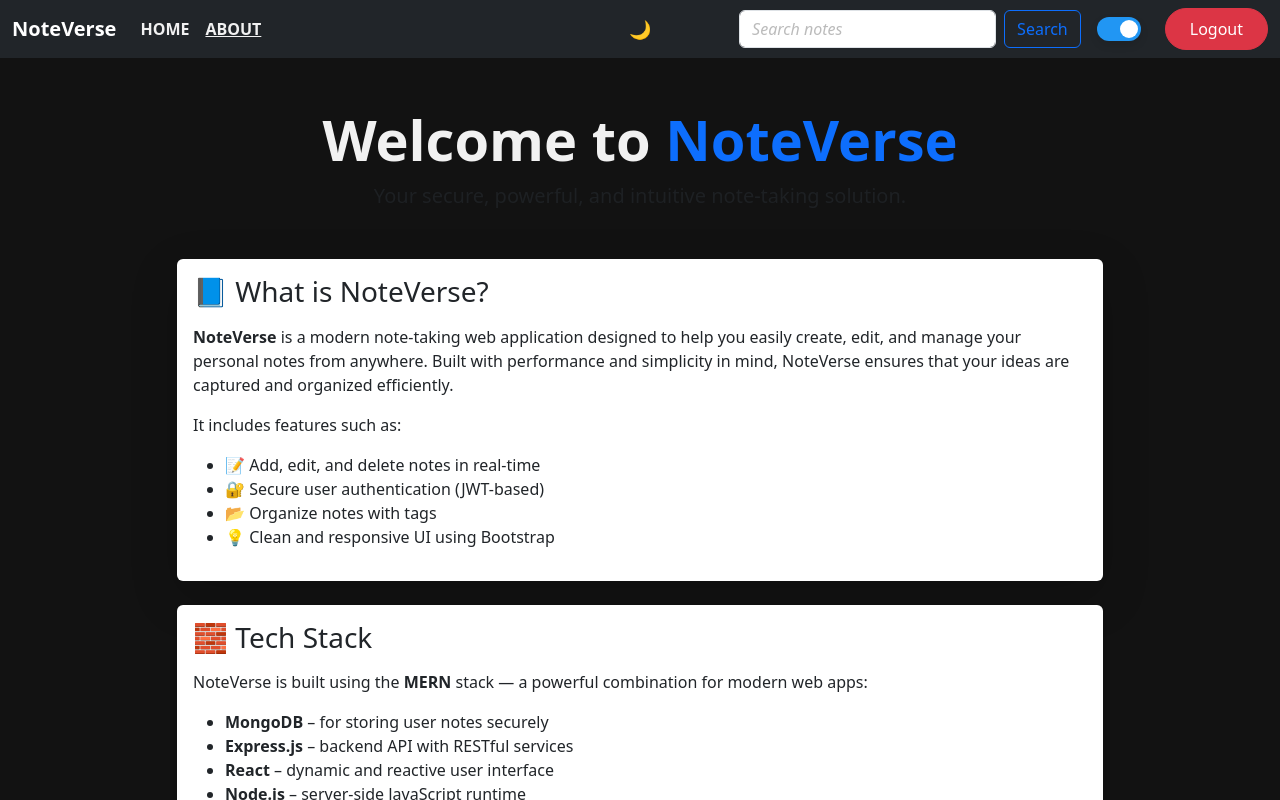
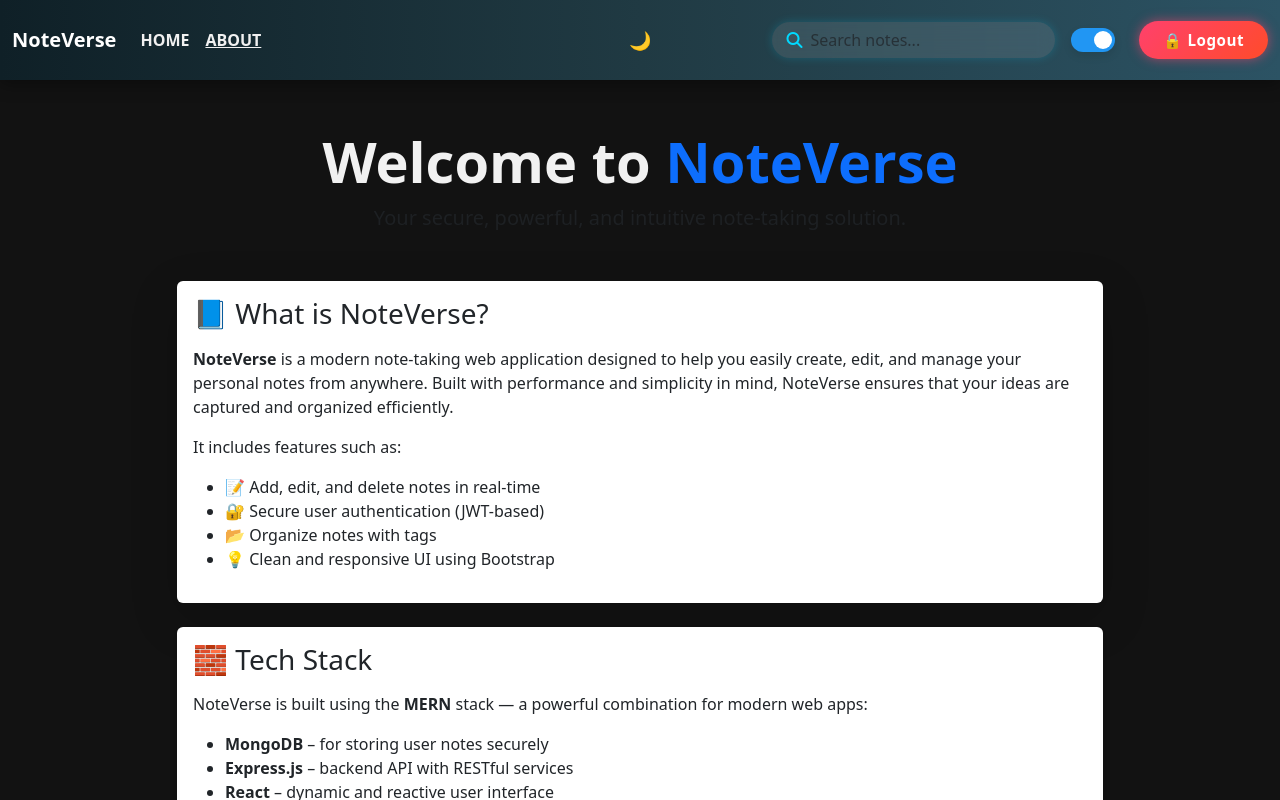
Before and after one commit to OmkarGaikwad5/NoteVerse-, a React (Vite) app: page /about in a window 1280 px wide. Shown: the top 800 px of the page. Built offline with nearby package versions, Linux system fonts and the light colour scheme; no server answers; sample sign-in values are in the browser's storage.

Commit message:
Search box and other UI Fixed

```diff
--- a/src/components/Navbar.jsx
+++ b/src/components/Navbar.jsx
@@ -12,13 +12,27 @@ function Navbar({ showAlert }) {
   const [isLoggedIn, setIsLoggedIn] = useState(false);
 
  useEffect(() => {
-    const token = localStorage.getItem('token');
+  const checkAuth = () => {
+    const token = localStorage.getItem("token");
     setIsLoggedIn(!!token);
+  };
 
+  // 🌙 Apply mode classes on body
   document.body.classList.remove('light-mode', 'dark-mode');
   document.body.classList.add(`${mode}-mode`);
   localStorage.setItem('mode', mode);
-  }, [mode]);
+
+  checkAuth(); // Check auth status on mount
+
+  // ✅ Listen for global auth change
+  window.addEventListener("authChanged", checkAuth);
+
+  // ✅ Cleanup event listener
+  return () => {
+    window.removeEventListener("authChanged", checkAuth);
+  };
+}, [mode]); // 👈 Now responds to mode changes too
+
 
   const toggleMode = () => {
     setMode((prev) => (prev === 'dark' ? 'light' : 'dark'));
@@ -27,16 +41,34 @@ function Navbar({ showAlert }) {
   const isDark = mode === 'dark';
 
   const handleLogout = () => {
-    localStorage.removeItem('token');
+  localStorage.removeItem("token");
   setIsLoggedIn(false);
+  window.dispatchEvent(new Event("authChanged")); // 👈 dispatch logout
   showAlert("Logged out successfully", "success");
-    navigate('/login');
+  navigate("/login");
 };
 
+
   return (
-    <nav className={`navbar navbar-expand-lg ${isDark ? 'navbar-dark bg-dark' : 'navbar-light bg-light'}`}>
+    <nav
+  className={`navbar navbar-expand-lg ${isDark ? 'navbar-dark' : 'navbar-light'}`}
+  style={{
+    background: isDark
+      ? 'linear-gradient(to right, #0f2027, #203a43, #2c5364)'
+      : 'linear-gradient(to right, #fdfbfb, #ebedee)',
+    boxShadow: '0 4px 16px rgba(0, 0, 0, 0.35)',
+    backdropFilter: 'blur(8px)',
+    transition: 'background 0.3s ease',
+    zIndex: 1030,
+    minHeight: '80px', // 👈 Gives the navbar a pleasant height
+    paddingTop: '10px',
+    paddingBottom: '10px',
+  }}
+>
+
+
       <div className="container-fluid">
-        <Link className="navbar-brand fw-bold" to="/">NoteVerse</Link>
+        <Link className="navbar-brand fw-bold text-decoration-none" to="/">NoteVerse</Link>
 
         <button className="navbar-toggler" type="button" data-bs-toggle="collapse" data-bs-target="#navbarSupportedContent">
           <span className="navbar-toggler-icon" />
@@ -44,24 +76,50 @@ function Navbar({ showAlert }) {
 
         <div className="collapse navbar-collapse" id="navbarSupportedContent">
           <ul className="navbar-nav me-auto mb-2 mb-lg-0">
-            <li className="nav-item">
-              <Link className={`nav-link ${location.pathname === "/" ? "active" : ""}`} to="/">Home</Link>
+            <li className="nav-item ">
+              <Link className={`nav-link text-decoration-none  ${location.pathname === "/" ? "active" : ""}`} to="/">Home</Link>
             </li>
             <li className="nav-item">
               <Link className={`nav-link ${location.pathname === "/about" ? "active" : ""}`} to="/about">About</Link>
             </li>
           </ul>
 
-          <form className="d-flex me-3" role="search">
+{/* SEARCH BOX */}
+
+        {isLoggedIn && (
+  <div
+    className="position-relative me-3"
+    style={{
+      borderRadius: '30px',
+      background: isDark ? 'rgba(255, 255, 255, 0.1)' : 'rgba(0, 0, 0, 0.05)',
+      padding: '6px 14px',
+      display: 'flex',
+      alignItems: 'center',
+      boxShadow: isDark
+        ? '0 0 10px rgba(0, 217, 255, 0.2)'
+        : '0 0 8px rgba(0, 0, 0, 0.1)',
+      transition: '0.3s ease-in-out',
+      backdropFilter: 'blur(8px)',
+      minWidth: '250px',
+    }}
+  >
+    <i
+      className="fas fa-search me-2"
+      style={{ color: isDark ? '#00d9ff' : '#333' }}
+    />
     <input
-              type="search"
-              className="form-control me-2"
-              placeholder="Search notes"
-              aria-label="Search"
+      type="text"
+      className="form-control border-0 bg-transparent p-0 shadow-none"
+      placeholder="Search notes..."
+      style={{
+        color: isDark ? '#fff' : '#000',
+        fontWeight: '500',
+      }}
       onChange={(e) => setSearchQuery(e.target.value)}
     />
-            <button className="btn btn-outline-primary" type="button">Search</button>
-          </form>
+  </div>
+)}
+
 
           {/* Theme toggle */}
           <div className="d-flex align-items-center me-3">
@@ -76,18 +134,75 @@ function Navbar({ showAlert }) {
 
           {/* Auth Buttons */}
           {!isLoggedIn ? (
-            <div className="d-flex">
-              <Link to="/login" className="me-2">
-                <button className="btn btn-outline-primary px-4 py-2 rounded-pill">Login</button>
+          <div className="d-flex gap-2">
+  <Link to="/login">
+  <button
+    className="px-4 py-2 fw-semibold rounded-pill border-0 d-flex align-items-center gap-2"
+    style={{
+      background: 'linear-gradient(to right, #00c9ff, #92fe9d)',
+      color: '#000',
+      boxShadow: '0 0 12px rgba(0, 201, 255, 0.5)',
+      transition: 'all 0.3s ease',
+    }}
+    onMouseEnter={(e) => {
+      e.currentTarget.style.boxShadow = '0 0 20px rgba(0, 201, 255, 0.8)';
+      e.currentTarget.style.transform = 'translateY(-2px)';
+    }}
+    onMouseLeave={(e) => {
+      e.currentTarget.style.boxShadow = '0 0 12px rgba(0, 201, 255, 0.5)';
+      e.currentTarget.style.transform = 'translateY(0)';
+    }}
+  >
+    <i className="fas fa-sign-in-alt"></i> Login
+  </button>
 </Link>
+
+
   <Link to="/signup">
-                <button className="btn btn-primary px-4 py-2 rounded-pill">Sign Up</button>
+    <button
+      className="px-4 py-2 fw-semibold rounded-pill border-0 d-flex align-items-center gap-2 text-white"
+      style={{
+        background: 'linear-gradient(135deg, #8e2de2, #4a00e0)',
+        boxShadow: '0 0 14px rgba(138, 43, 226, 0.5)',
+        transition: 'all 0.3s ease',
+      }}
+      onMouseEnter={(e) => {
+        e.currentTarget.style.boxShadow = '0 0 20px rgba(138, 43, 226, 0.8)';
+        e.currentTarget.style.transform = 'translateY(-1px)';
+      }}
+      onMouseLeave={(e) => {
+        e.currentTarget.style.boxShadow = '0 0 14px rgba(138, 43, 226, 0.5)';
+        e.currentTarget.style.transform = 'translateY(0)';
+      }}
+    >
+      <i className="fas fa-user-plus"></i> Sign Up
+    </button>
   </Link>
 </div>
+
           ) : (
-            <button onClick={handleLogout} className="btn btn-danger px-4 py-2 rounded-pill">
-              Logout
+           <button
+  onClick={handleLogout}
+  className="px-4 py-2 fw-semibold rounded-pill border-0 text-white"
+  style={{
+    background: 'linear-gradient(135deg, #ff416c, #ff4b2b)',
+    boxShadow: '0 0 12px rgba(255, 65, 108, 0.6)',
+    transition: 'all 0.3s ease',
+    fontSize: '0.95rem',
+    letterSpacing: '0.5px',
+  }}
+  onMouseEnter={(e) => {
+    e.currentTarget.style.boxShadow = '0 0 20px rgba(255, 75, 43, 0.9)';
+    e.currentTarget.style.transform = 'translateY(-2px)';
+  }}
+  onMouseLeave={(e) => {
+    e.currentTarget.style.boxShadow = '0 0 12px rgba(255, 65, 108, 0.6)';
+    e.currentTarget.style.transform = 'translateY(0)';
+  }}
+>
+  🔒 Logout
 </button>
+
           )}
         </div>
       </div>
--- a/src/components/Notes.jsx
+++ b/src/components/Notes.jsx
@@ -5,7 +5,7 @@ import { useNavigate } from 'react-router-dom';
 import '../styles/Note.css';
 
 const Notes = ({ showAlert }) => {
-  const { notes, getNotes, addNote, editNote } = useContext(NoteContext);
+  const { filteredNotes, getNotes, addNote, editNote } = useContext(NoteContext);
   const navigate = useNavigate();
 
   const [newNote, setNewNote] = useState({ title: '', description: '', tag: '' });
@@ -98,10 +98,9 @@ const Notes = ({ showAlert }) => {
         </button>
       </div>
 
-      {/* 🗂️ Notes List */}
      <div className="row">
-        {notes.length > 0 ? (
-          notes.map((note) => (
+  {filteredNotes.length > 0 ? (
+    filteredNotes.map((note) => (
       <Noteitem
         key={note._id}
         note={note}
@@ -111,9 +110,10 @@ const Notes = ({ showAlert }) => {
       />
     ))
   ) : (
-          <p className="text-muted">No notes found. Please add one.</p>
+    <p className="text-muted">No matching notes found.</p>
   )}
 </div>
+
 
       {/* 🔍 View Note Modal */}
    <div className="modal fade" id="viewNoteModal" tabIndex="-1" aria-hidden="true">
--- a/src/context/notes/NoteState.jsx
+++ b/src/context/notes/NoteState.jsx
@@ -9,12 +9,13 @@ const NoteState = (props) => {
   const [searchQuery, setSearchQuery] = useState("");
 
   const filteredNotes = searchQuery
-    ? notes.filter(note =>
-        note.title.toLowerCase().includes(searchQuery.toLowerCase()) ||
-        note.description.toLowerCase().includes(searchQuery.toLowerCase()) ||
-        note.tag.toLowerCase().includes(searchQuery.toLowerCase())
-      )
-    : notes;
+  ? notes.filter(note =>
+      (note.title || '').toLowerCase().includes(searchQuery.toLowerCase()) ||
+      (note.description || '').toLowerCase().includes(searchQuery.toLowerCase()) ||
+      (note.tag || '').toLowerCase().includes(searchQuery.toLowerCase())
+    )
+  : notes;
+
 
   // ✅ Fetch all notes
   const getNotes = async () => {
--- a/src/pages/Login.jsx
+++ b/src/pages/Login.jsx
@@ -26,11 +26,16 @@ function Login({ showAlert }) {
         return;
       }
 
-      if (data.token) {
-        localStorage.setItem("token", data.token);
-        showAlert("Login Successful", "success");
-        navigate("/");
-      }
+     if (data.token) {
+  localStorage.setItem("token", data.token);
+  showAlert("Login Successful", "success");
+
+  // 🔥 Dispatch custom event
+  window.dispatchEvent(new Event("authChanged"));
+
+  navigate("/");
+}
+
     } catch (error) {
       console.error("Login error:", error);
       setErrorMsg("Network error. Please try again.");
--- a/src/styles/Navbar.css
+++ b/src/styles/Navbar.css
@@ -1,3 +1,9 @@
+
+.navbar{
+  background: rgb(181, 181, 239);
+}
+
+
 .switch {
   position: relative;
   display: inline-block;
```
Lines whose indentation alone changed are shown as unchanged.
